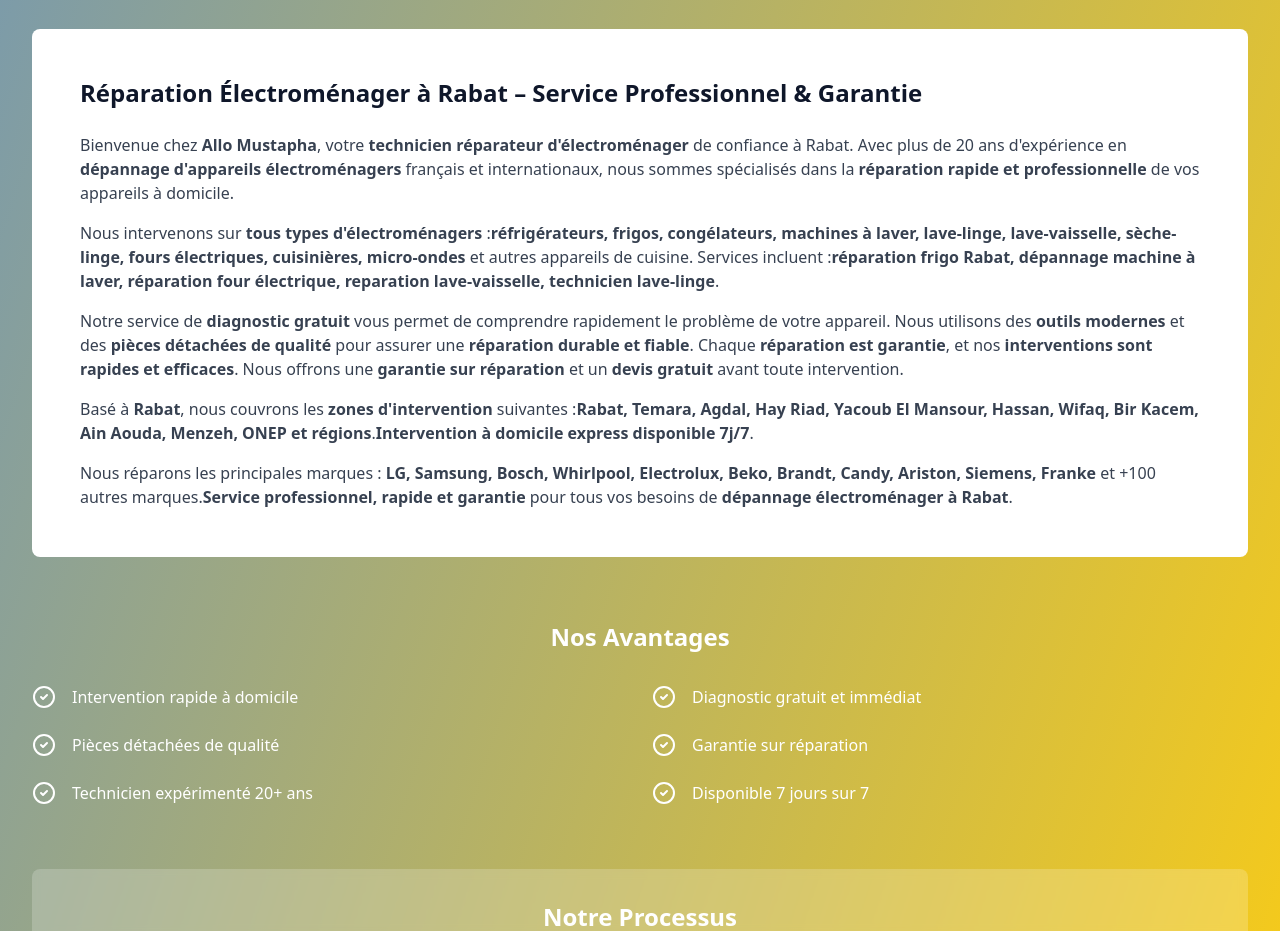
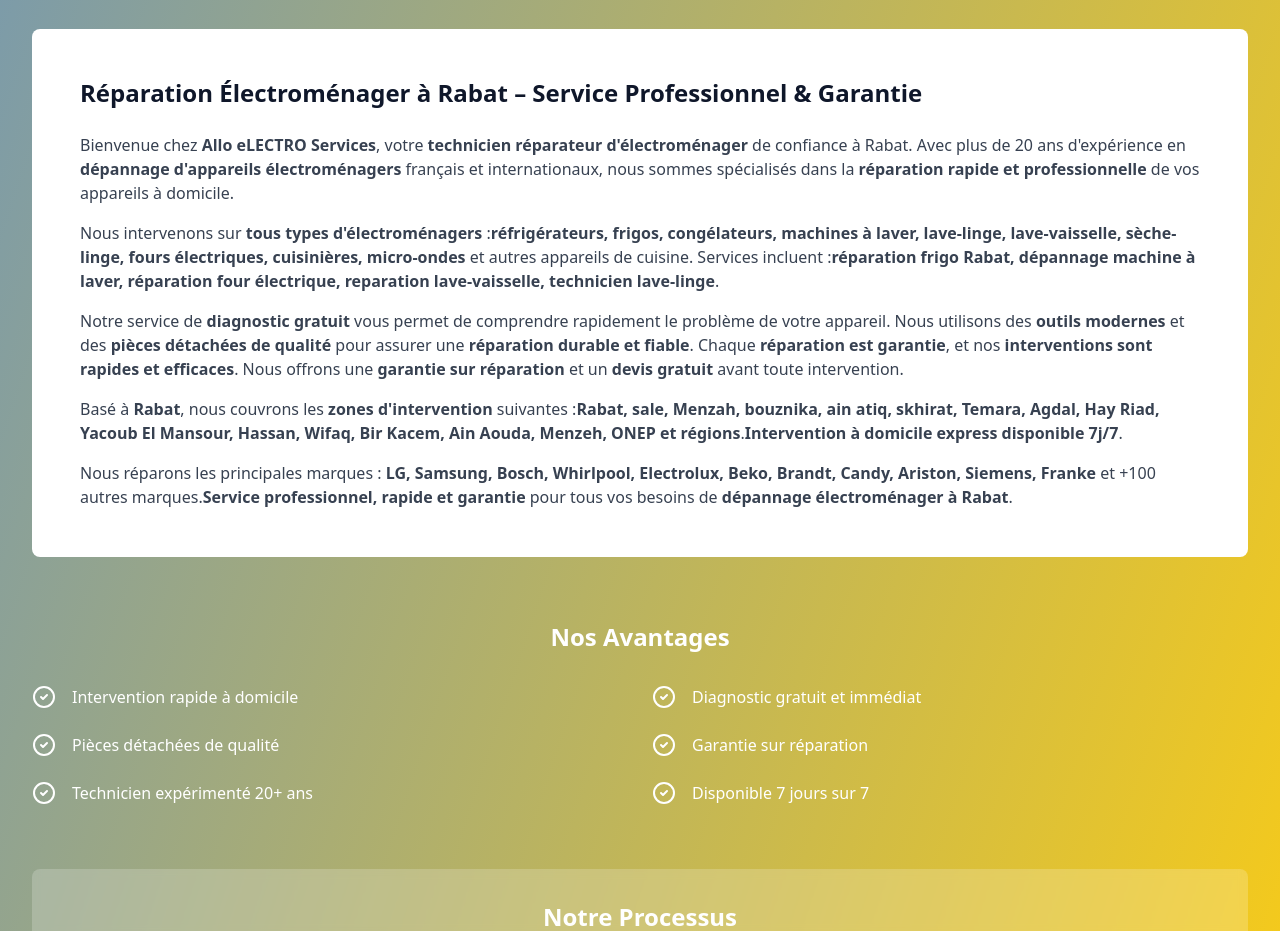
Before and after one commit to alexforc2004/allo-electro-services, a React (Vite) app in the folder client/: page / in a window 1280 px wide. Shown: the part 3340-4271 px from the top of the page. Built offline with nearby package versions, Linux system fonts and the light colour scheme.

Commit message:
Update company name and service area in Services.tsx

```diff
--- a/client/components/Services.tsx
+++ b/client/components/Services.tsx
@@ -160,7 +160,7 @@
 
           <div className="space-y-4 text-gray-700">
             <p>
-              Bienvenue chez <strong>Allo Mustapha</strong>, votre <strong>technicien
+              Bienvenue chez <strong>Allo eLECTRO Services</strong>, votre <strong>technicien
               réparateur d'électroménager</strong> de confiance à Rabat. Avec plus de 20
               ans d'expérience en <strong>dépannage d'appareils électroménagers</strong> français
               et internationaux, nous sommes spécialisés dans la <strong>réparation
@@ -185,7 +185,7 @@
 
             <p>
               Basé à <strong>Rabat</strong>, nous couvrons les <strong>zones d'intervention</strong> suivantes :
-              <strong>Rabat, Temara, Agdal, Hay Riad, Yacoub El Mansour, Hassan, Wifaq,
+              <strong>Rabat, sale, Menzah, bouznika, ain atiq, skhirat, Temara, Agdal, Hay Riad, Yacoub El Mansour, Hassan, Wifaq,
               Bir Kacem, Ain Aouda, Menzeh, ONEP et régions</strong>.
               <strong>Intervention à domicile express disponible 7j/7</strong>.
             </p>
```
